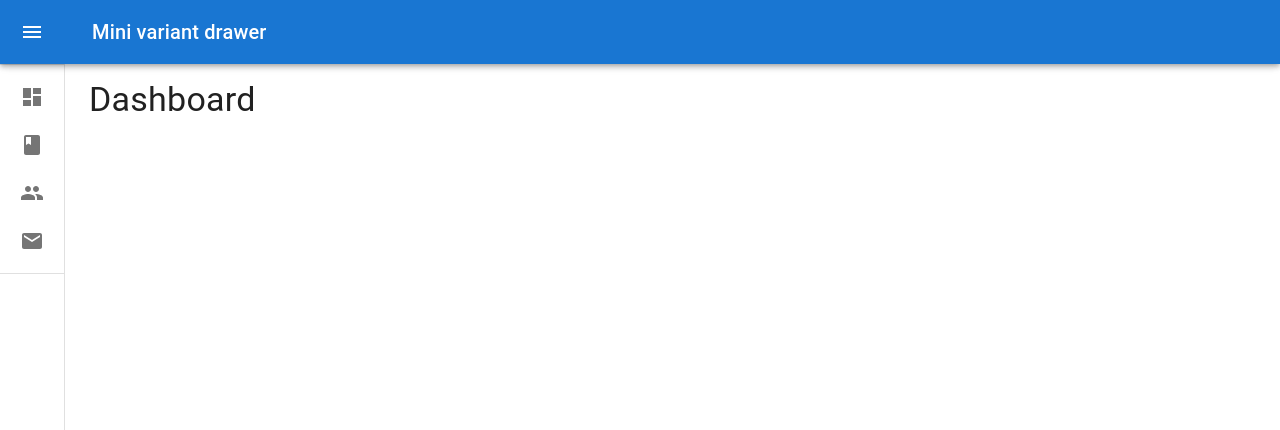
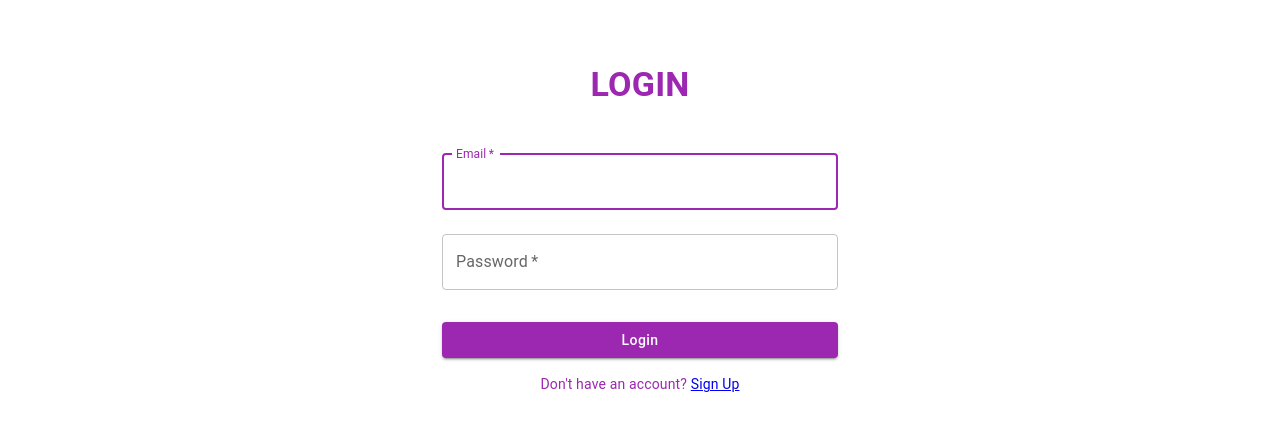
Before and after one commit to Mbaye-ndiaye/gestion_biblio, a React (Create React App) app: page / in a window 1280 px wide. Shown: the top 430 px of the page. Built offline with nearby package versions, Linux system fonts and the light colour scheme.

Commit message:
ajout routing

```diff
--- a/src/App.js
+++ b/src/App.js
@@ -1,24 +1,55 @@
 
 import "./App.css";
-import { Routes, Route, BrowserRouter } from "react-router-dom";
+import { createBrowserRouter, Outlet, RouterProvider } from "react-router-dom";
+// import Dashboard from "./pages/admin/Dashboard";
+// import Livres from "./pages/admin/Livre";
+// import Membres from "./pages/admin/Membres";
+// import Message from "./pages/admin/Message";
+import LoginForm from "./pages/connexion/LoginForm";
+import SignUp from "./pages/inscription/SignUp";
 import Dashboard from "./pages/admin/Dashboard";
-import Livres from "./pages/admin/Livre";
+import Livre from "./pages/admin/Livre";
 import Membres from "./pages/admin/Membres";
 import Message from "./pages/admin/Message";
 
+const router = createBrowserRouter([
+  {
+  path: '/',
+  element: <Outlet />,
+  children: [{
+    path: '/',
+    element: <LoginForm/>
+  },
+  {
+    path: '/sign-up',
+    element: <SignUp/>
+  },
+  {
+    path: '/dashboard',
+    element: <Dashboard/>,
+
+  },
+  {
+    path: '/livre',
+    element: <Livre/>,
+
+  },
+  {
+    path: '/membres',
+    element: <Membres/>
+
+  },
+  {
+    path: '/messages',
+    element: <Message/>
+
+  },
+]
+  }
+])
+
 function App() {
-  return (
-    <>
-      <BrowserRouter>
-        <Routes>
-          <Route path="/" element={<Dashboard />}></Route>
-          <Route path="/Livres" element={<Livres />}></Route>
-          <Route path="/Membres" element={<Membres />}></Route>
-          <Route path="/Message" element={<Message />}></Route>
-        </Routes>
-      </BrowserRouter>
-    </>
-  );
+  return  <RouterProvider router={router}/>
 }
 
 export default App;
--- a/src/components/sidebar/Sidebar.jsx
+++ b/src/components/sidebar/Sidebar.jsx
@@ -20,7 +20,8 @@ import DashboardIcon from "@mui/icons-material/Dashboard";
 import BookIcon from "@mui/icons-material/Book";
 import GroupIcon from "@mui/icons-material/Group";
 import MarkunreadIcon from "@mui/icons-material/Markunread";
-import { useNavigate } from "react-router";
+// import { useNavigate } from "react-router";
+import { NavLink } from "react-router-dom";
 
 const drawerWidth = 240;
 
@@ -106,7 +107,7 @@ export default function Sidebar() {
   const theme = useTheme();
   const [open, setOpen] = React.useState(false);
 
-  const navigate = useNavigate();
+  // const navigate = useNavigate();
 
   const handleDrawerOpen = () => {
     setOpen(true);
@@ -136,7 +137,7 @@ export default function Sidebar() {
             <MenuIcon />
           </IconButton>
           <Typography variant="h6" noWrap component="div">
-            Mini variant drawer
+            Sama Livres
           </Typography>
         </Toolbar>
       </AppBar>
@@ -152,12 +153,10 @@ export default function Sidebar() {
         </DrawerHeader>
         <Divider />
         <List>
+          <NavLink to="/dashboard">
           <ListItem
             disablePadding
             sx={{ display: "block" }}
-            onClick={() => {
-              navigate("/");
-            }}
           >
             <ListItemButton
               sx={[
@@ -205,13 +204,13 @@ export default function Sidebar() {
               />
             </ListItemButton>
           </ListItem>
+          </NavLink>
 
+          <NavLink to="/livre">
             <ListItem
               disablePadding
               sx={{ display: "block" }}
-            onClick={() => {
-              navigate("/Livres");
-            }}
+
             >
               <ListItemButton
                 sx={[
@@ -259,13 +258,11 @@ export default function Sidebar() {
                 />
               </ListItemButton>
             </ListItem>
+          </NavLink>
 
-          <ListItem
+          <NavLink to="/membres"><ListItem
             disablePadding
             sx={{ display: "block" }}
-            onClick={() => {
-              navigate("/Membres");
-            }}
           >
             <ListItemButton
               sx={[
@@ -300,7 +297,7 @@ export default function Sidebar() {
                 <GroupIcon />
               </ListItemIcon>
               <ListItemText
-                primary="Dashboard"
+                primary="Membres"
                 sx={[
                   open
                     ? {
@@ -313,13 +310,11 @@ export default function Sidebar() {
               />
             </ListItemButton>
           </ListItem>
+          </NavLink>
 
-          <ListItem
+          <NavLink to="/messages"><ListItem
             disablePadding
             sx={{ display: "block" }}
-            onClick={() => {
-              navigate("/Message");
-            }}
           >
             <ListItemButton
               sx={[
@@ -354,7 +349,7 @@ export default function Sidebar() {
                 <MarkunreadIcon />
               </ListItemIcon>
               <ListItemText
-                primary="Dashboard"
+                primary="Messages"
                 sx={[
                   open
                     ? {
@@ -367,6 +362,8 @@ export default function Sidebar() {
               />
             </ListItemButton>
           </ListItem>
+          </NavLink>
+
         </List>
         <Divider />
       </Drawer>
--- a/src/pages/admin/Livre.jsx
+++ b/src/pages/admin/Livre.jsx
@@ -2,7 +2,7 @@ import { Box, Typography } from "@mui/material";
 import React from "react";
 import Sidebar from "../../components/sidebar/Sidebar";
 
-export default function Livres() {
+export default function Livre() {
   return (
     <>
       <Box sx={{ display: "flex" }}>
--- a/src/pages/connexion/LoginForm.jsx
+++ b/src/pages/connexion/LoginForm.jsx
@@ -4,11 +4,11 @@ import {
   Typography,
   TextField,
   Button,
-  Link,
   Container,
   CssBaseline
 } from '@mui/material'
 import { createTheme, ThemeProvider } from '@mui/material/styles'
+import { NavLink, Outlet } from 'react-router-dom'
 
 const theme = createTheme({
   palette: {
@@ -57,7 +57,8 @@ export default function LoginForm() {
               autoComplete="current-password"
               placeholder="Please Enter Your Password here"
             />
-            <Button
+            <NavLink to="/dashboard">
+              <Button
               type="submit"
               fullWidth
               variant="contained"
@@ -65,12 +66,19 @@ export default function LoginForm() {
             >
               Login
             </Button>
+            </NavLink>
+
             <Box sx={{ textAlign: 'center' }}>
-              <Link href="#" variant="body2" sx={{ color: 'primary.main' }}>
-                {"If you haven't Register yet ? Register Now"}
-              </Link>
+              <Typography variant="body2" sx={{ color: 'primary.main' }}>
+                Don't have an account? <NavLink to="/sign-up">Sign Up</NavLink>
+                {/* If you haven't Register yet ?
+               <Typography>
+                  Register Now
+                </Typography> */}
+              </Typography>
             </Box>
           </Box>
+          <Outlet/>
         </Box>
       </Container>
     </ThemeProvider>
--- a/src/pages/inscription/SignUp.jsx
+++ b/src/pages/inscription/SignUp.jsx
@@ -0,0 +1,15 @@
+import React from 'react'
+import { NavLink } from 'react-router-dom'
+
+function SignUp() {
+  return (
+    <div>
+        <NavLink to="/">
+           <h1>Sign Up</h1>
+        </NavLink>
+
+    </div>
+  )
+}
+
+export default SignUp
```
Lines whose indentation alone changed are shown as unchanged.
